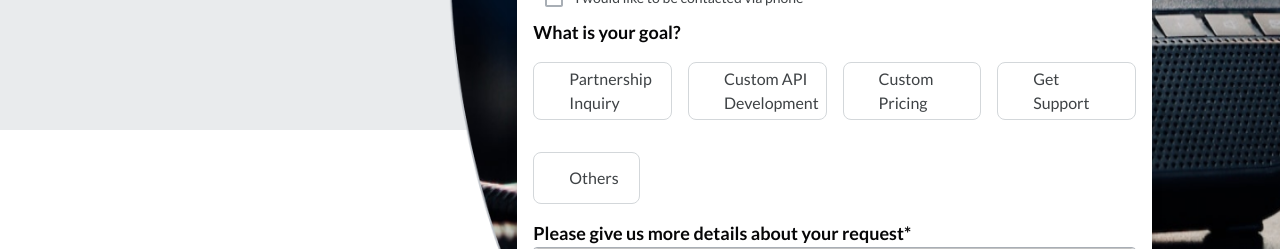
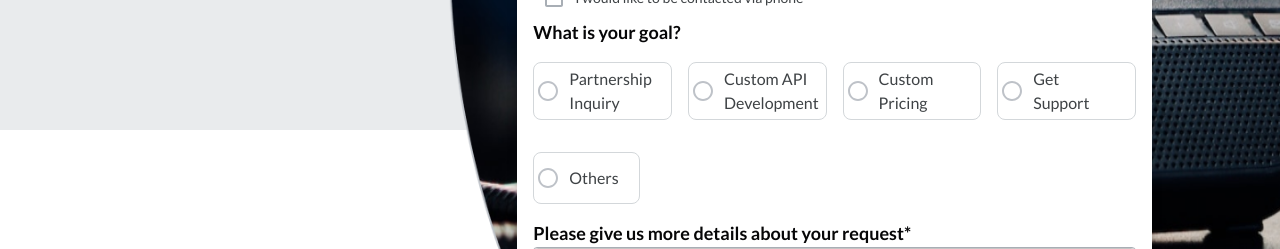
Before and after one commit to Zummit-Africa-Inc/Zapi-FE-v2, a React (Vite) app: page /contact in a window 1280 px wide. Shown: the part 499-748 px from the top of the page. Built offline with nearby package versions, Linux system fonts and the light colour scheme; no server answers; what aws-amplify would draw is missing.

Commit message:
change radio button color

```diff
--- a/src/components/contact/ContactBox.tsx
+++ b/src/components/contact/ContactBox.tsx
@@ -304,7 +304,7 @@ const ContactBox: React.FC = () => {
                                     fontSize: "14px",
                                 }}
                                 value="partnership"
-                                control={<Radio />}
+                                control={<Radio sx={{color: "#BEC2C8"}} />}
                                 label="Partnership Inquiry"
                             />
                         </Card>
@@ -329,7 +329,7 @@ const ContactBox: React.FC = () => {
                                     fontSize: "14px",
                                 }}
                                 value="customDevelopment"
-                                control={<Radio />}
+                                control={<Radio sx={{color: "#BEC2C8"}} />}
                                 label="Custom API Development"
                             />
                         </Card>
@@ -354,7 +354,7 @@ const ContactBox: React.FC = () => {
                                     fontSize: "14px",
                                 }}
                                 value="pricing"
-                                control={<Radio />}
+                                control={<Radio sx={{color: "#BEC2C8"}} />}
                                 label="Custom Pricing"
                             />
                         </Card>
@@ -379,7 +379,7 @@ const ContactBox: React.FC = () => {
                                     fontSize: "14px",
                                 }}
                                 value="support"
-                                control={<Radio />}
+                                control={<Radio sx={{color: "#BEC2C8"}} />}
                                 label="Get Support"
                             />
                         </Card>
@@ -404,7 +404,7 @@ const ContactBox: React.FC = () => {
                                     fontSize: "14px",
                                 }}
                                 value="others"
-                                control={<Radio />}
+                                control={<Radio sx={{color: "#BEC2C8"}} />}
                                 label="Others"
                             />
                         </Card>
```
